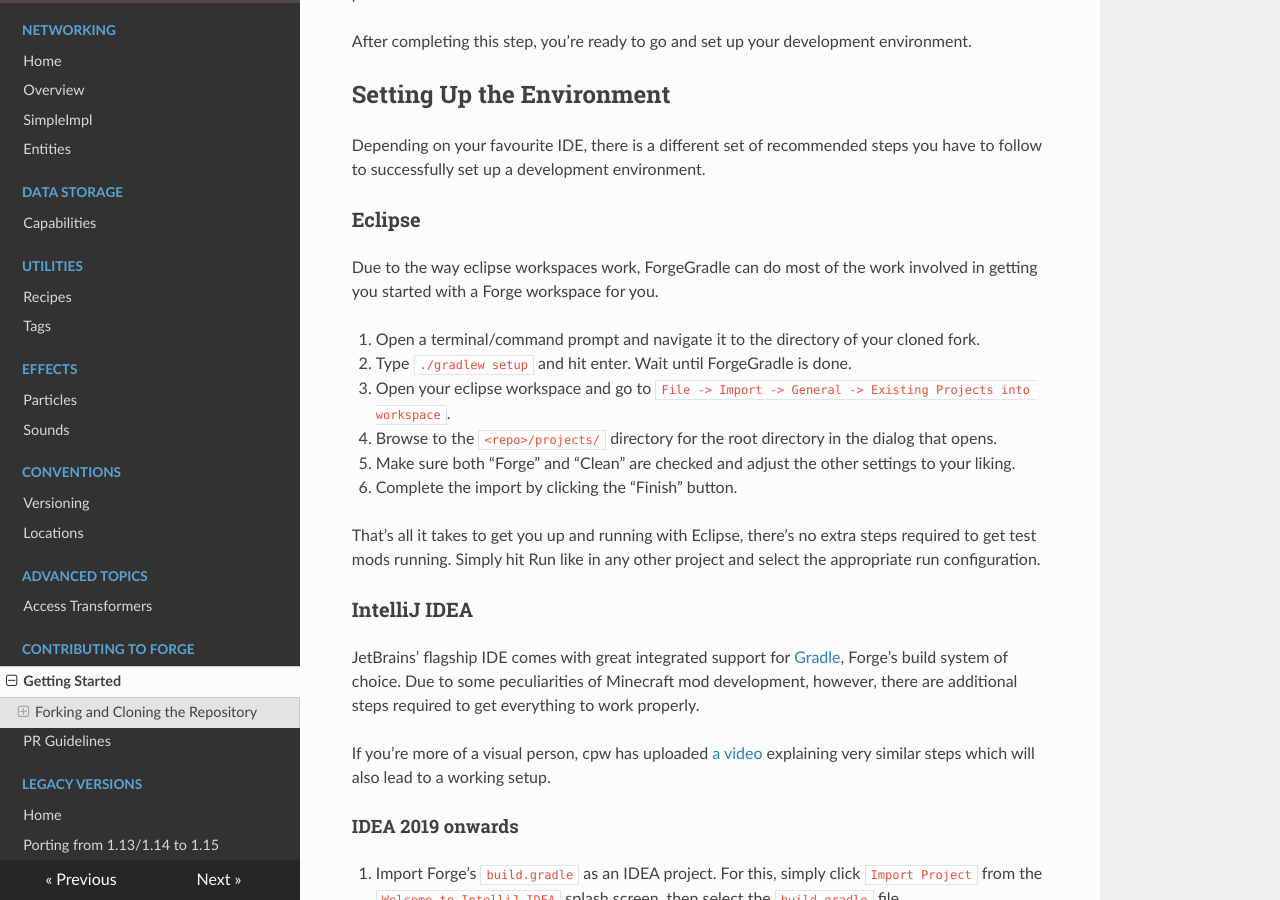
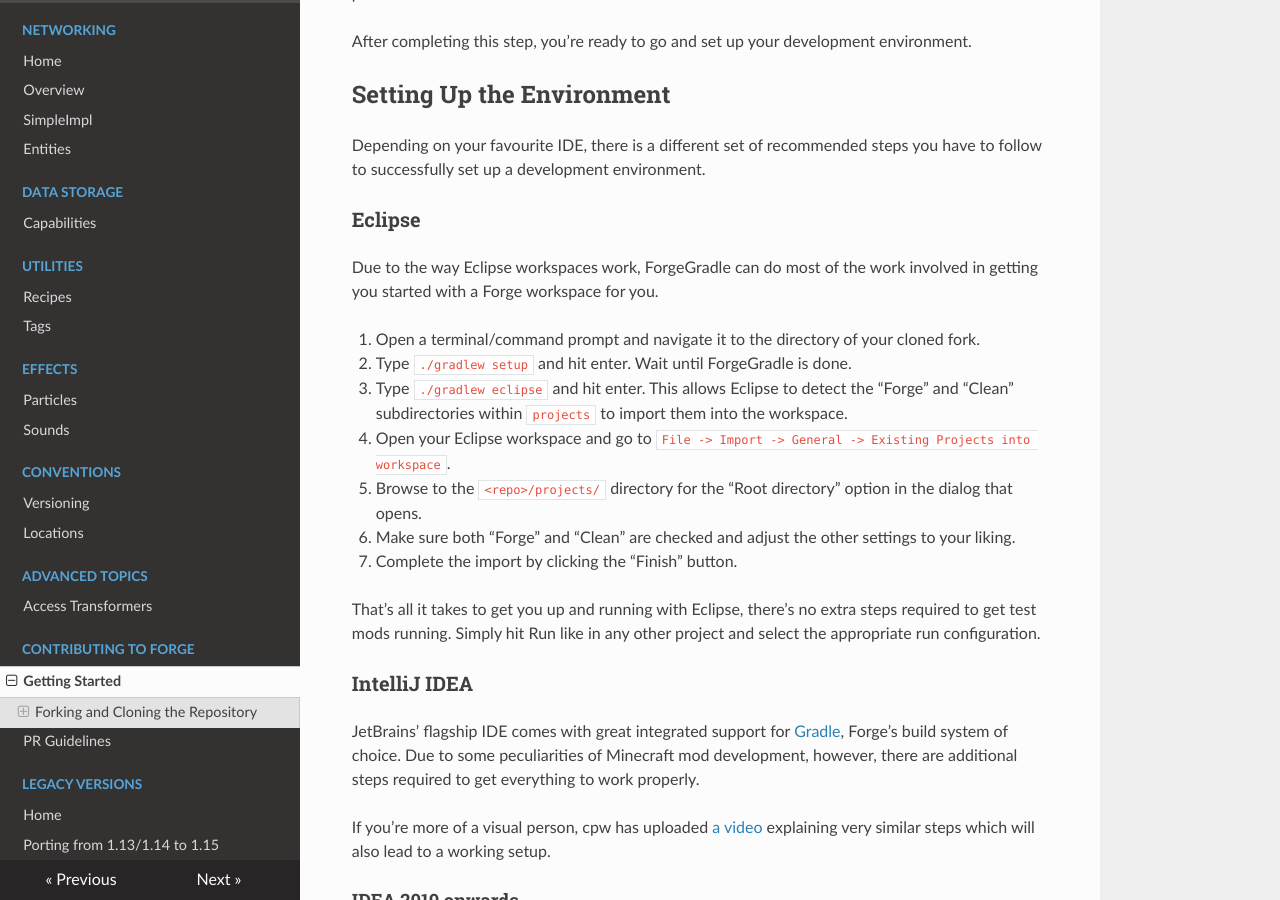
Before and after one commit to MinecraftForge/Documentation, an MkDocs documentation site: the page built from docs/forgedev/index.md, in a window 1280 px wide and 900 px high, scrolled down 1386 px. Built offline with MkDocs 1.6.1, drawn with Linux system fonts in a browser that asks for light colours; nearby versions of some CDN libraries.

Commit message:
Update Contributing Setup Instructions for Eclipse (#4)
* Update Contributing Setup Instructions for Eclipse

Addresses #237 for setting up a working environment via Eclipse.

* Fix structure issues

Co-authored-by: ravenbuilder934 <sabrinajamie@outlook.com>

* Syntax fixes and clarifications

* Add more clarifications and capitalizations from code review

Co-authored-by: sciwhiz12 <sciwhiz12@sciwhiz12.tk>

* Address all Eclipse captilizations

Co-authored-by: ravenbuilder934 <sabrinajamie@outlook.com>
Co-authored-by: sciwhiz12 <sciwhiz12@sciwhiz12.tk>

```diff
--- a/docs/forgedev/index.md
+++ b/docs/forgedev/index.md
@@ -42,14 +42,15 @@ Depending on your favourite IDE, there is a different set of recommended steps y
 
 ### Eclipse
 
-Due to the way eclipse workspaces work, ForgeGradle can do most of the work involved in getting you started with a Forge workspace for you.
+Due to the way Eclipse workspaces work, ForgeGradle can do most of the work involved in getting you started with a Forge workspace for you.
 
  1. Open a terminal/command prompt and navigate it to the directory of your cloned fork.
  2. Type `./gradlew setup` and hit enter. Wait until ForgeGradle is done.
- 3. Open your eclipse workspace and go to `File -> Import -> General -> Existing Projects into workspace`.
- 4. Browse to the `<repo>/projects/` directory for the root directory in the dialog that opens.
- 5. Make sure both "Forge" and "Clean" are checked and adjust the other settings to your liking.
- 6. Complete the import by clicking the "Finish" button.
+ 3. Type `./gradlew eclipse` and hit enter. This allows Eclipse to detect the "Forge" and "Clean" subdirectories within `projects` to import them into the workspace.
+ 4. Open your Eclipse workspace and go to `File -> Import -> General -> Existing Projects into workspace`.
+ 5. Browse to the `<repo>/projects/` directory for the "Root directory" option in the dialog that opens.
+ 6. Make sure both "Forge" and "Clean" are checked and adjust the other settings to your liking.
+ 7. Complete the import by clicking the "Finish" button.
 
 That's all it takes to get you up and running with Eclipse, there's no extra steps required to get test mods running. Simply hit Run like in any other project and select the appropriate run configuration.
 
```
